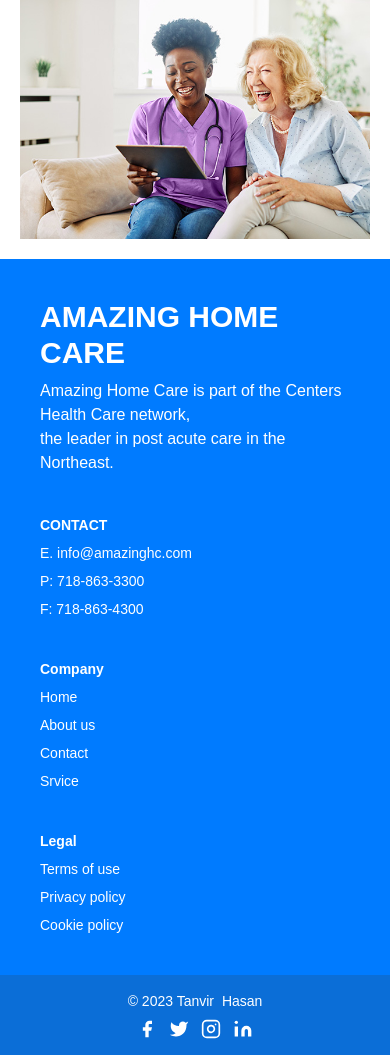
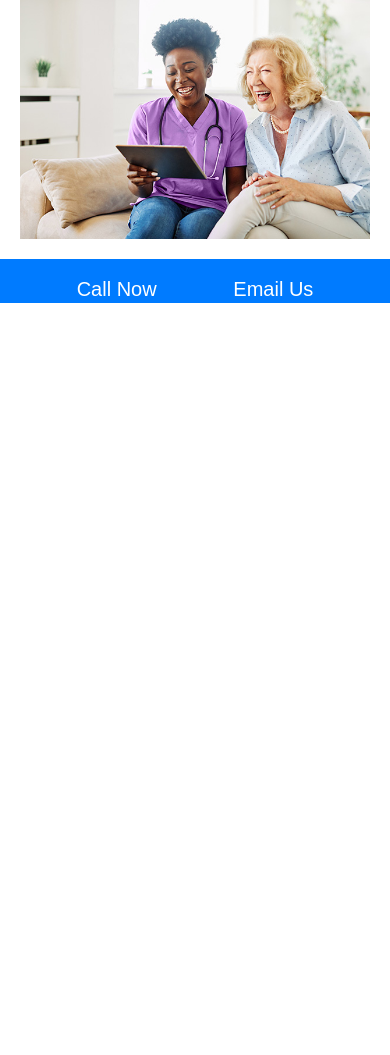
Before and after one commit to Tanvir-art/medical, a plain HTML site: page about.html in a window 390 px wide. Shown: the part 2113-3168 px from the top of the page. After the commit the page ends 2416 px from the top, so only its background shows below. Drawn offline with nearby package versions, Linux system fonts and the light colour scheme.

Commit message:
update footer

```diff
--- a/about.html
+++ b/about.html
@@ -156,7 +156,8 @@
         </div>
     </section>
 
-    <footer class="footer p-10 bg-[#007bff] text-base-content">
+    <section class="hidden md:block lg:block">
+        <footer class="footer p-10 bg-[#007bff] ">
             <div>
                 <span class="text-3xl font-bold text-white">AMAZING HOME CARE</span>
               <p class="text-white text-base">Amazing Home Care is part of the Centers Health Care network, <br> the leader in post acute care in the Northeast.</p>
@@ -183,7 +184,7 @@
 
 
           </footer>
-      <div class="bg-[#0b6ed7]">
+          <div class="bg-[#0b6ed7] hidden md:block lg:block">
             <div class="container mx-auto py-4 px-5 flex flex-wrap flex-col sm:flex-row">
               <p class="text-white text-sm text-center sm:text-left">© 2023 Tanvir
                 <a href="" rel="noopener noreferrer" class="text-white ml-1" target="_blank">Hasan</a>
@@ -214,6 +215,21 @@
               </span>
             </div>
             </div>
+      </section>
+
+      <section class="block md:hidden lg:hidden">
+        <div class="bg-[#007bff] flex justify-evenly">
+        <div class="flex flex-col justify-center items-center pt-4">
+          <i class="fa-solid fa-phone text-white text-2xl"></i>
+          <span class="text-xl text-white">Call Now</span>
+        </div>
+
+        <div  class="flex flex-col justify-center items-center pt-4">
+          <i class="fa-solid fa-envelope text-white text-2xl"></i>
+          <span class="text-xl text-white">Email Us</span>
+        </div>
+      </div>
+      </section>
     <script src="index.js"></script>
 </body>
 </html>
```
Also changed, not shown: contact.html (+18 -2 lines). Lines whose indentation alone changed are shown as unchanged.
